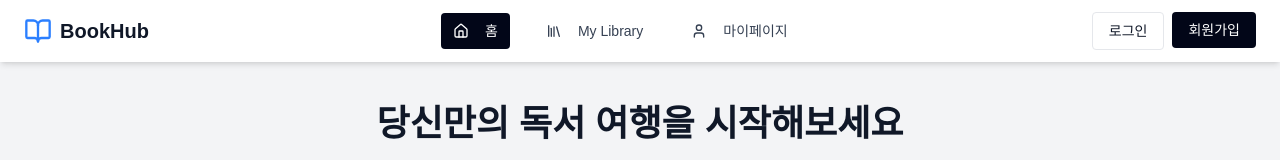
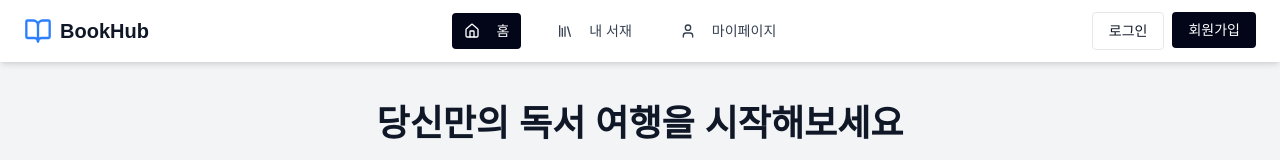
Before and after one commit to DEEPDIVE-BookJuck-BookJuck/BookJuck-BookJuck, a Next.js app: page / in a window 1280 px wide. Shown: the top 160 px of the page. Built offline with nearby package versions, Linux system fonts and the light colour scheme; no server answers; a web font is replaced by a local one.

Commit message:
style: 헤더 메뉴 텍스트 한글화

```diff
--- a/src/common/common-header.tsx
+++ b/src/common/common-header.tsx
@@ -17,7 +17,7 @@ export default function Header() {
     },
     {
       href: '/my-library',
-      label: 'My Library',
+      label: '내 서재',
       icon: () => <Library className="size-4" />,
     },
     {
```
